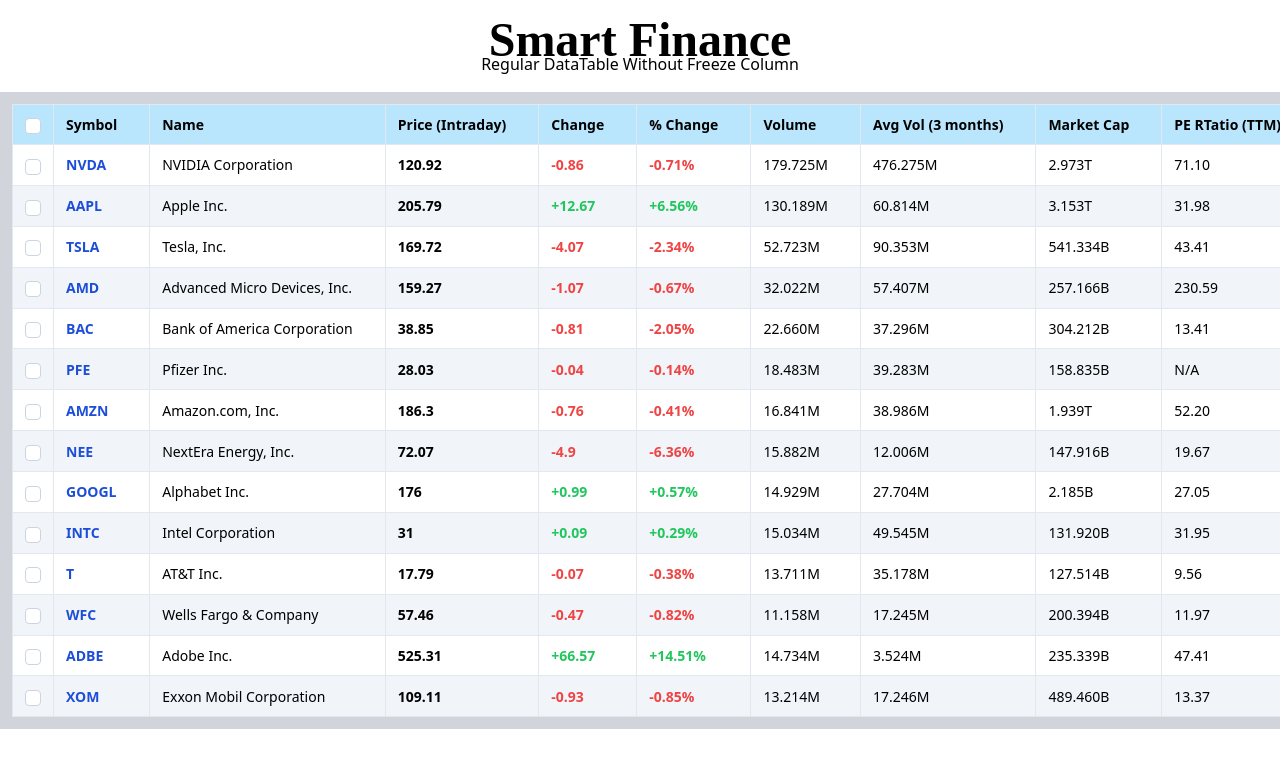
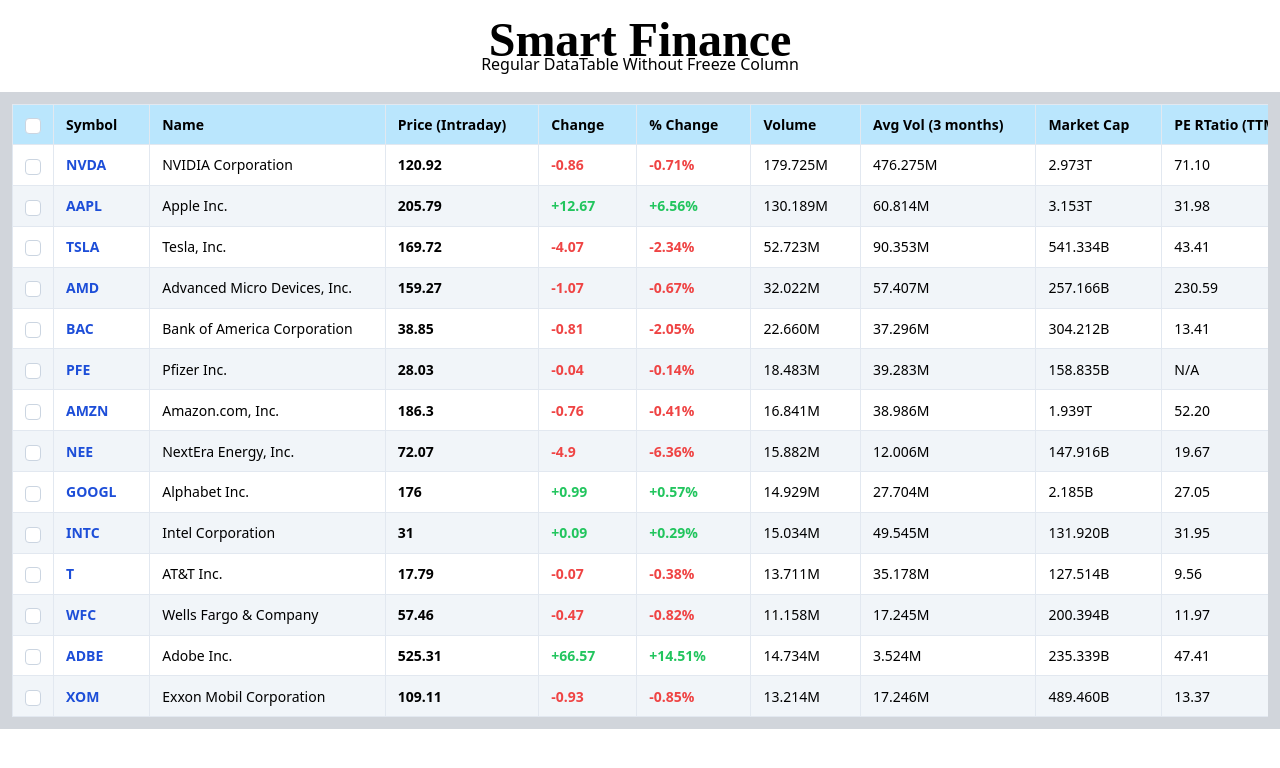
Before and after one commit to SammyLeths/studytables_uc, a React (Vite) app: page / in a window 1280 px wide. Shown: the top 768 px of the page. Built offline with nearby package versions, Linux system fonts and the light colour scheme; a web font is replaced by a local one.

Commit message:
updated table wrapper

```diff
--- a/src/App.tsx
+++ b/src/App.tsx
@@ -25,9 +25,9 @@
           Regular DataTable Without Freeze Column
         </h3>
       </div>
-      <div className="overflow-x-auto">
-        <div className="p-3 bg-gray-300 w-fit mx-auto">
-          <table className="table-auto border border-slate-200">
+      <div className="p-3 bg-gray-300 overflow-hidden">
+        <div className="mx-auto overflow-x-auto">
+          <table className="min-w-full table-auto border border-slate-200">
             <thead className="text-left">
               <tr className="bg-sky-200 h-10">
                 <th className="px-3 border border-slate-200">
```
